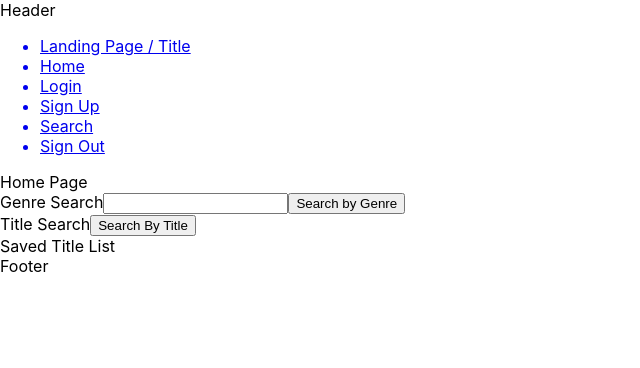
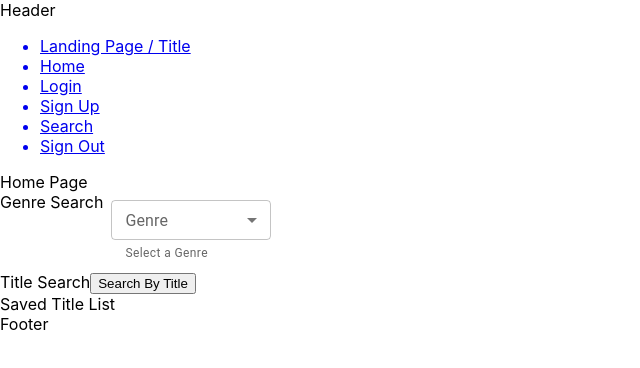
Before and after one commit to KLong75/streaming-master-search, a React (Create React App) app: page /home_page in a window 1280 px wide. Shown: the top 368 px of the page, without its empty margins (0-640 px from the left). Built offline with nearby package versions, Linux system fonts and the light colour scheme.

Commit message:
genre search menu items

```diff
--- a/src/components/GenreSearch/index.js
+++ b/src/components/GenreSearch/index.js
@@ -7,12 +7,30 @@ import FormControl from '@mui/material/FormControl';
 import Select from '@mui/material/Select';
 
 
+
 const GenreSearch = () => {
 
     return (
       <div>Genre Search
-        <input type='list'></input>
-        <button>Search by Genre</button>
+        <FormControl sx={{ m: 1, minWidth: 160}} size='small'>
+          <InputLabel>Genre</InputLabel>
+            <Select>
+              <MenuItem value='1'>Action</MenuItem>
+              <MenuItem value='4'>Comedy</MenuItem>
+              <MenuItem value='6'>Documentary</MenuItem>
+              <MenuItem value='7'>Drama</MenuItem>
+              <MenuItem value='40'>Fantasy</MenuItem>
+              <MenuItem value='10'>History</MenuItem>
+              <MenuItem value='11'>Horror</MenuItem>
+              <MenuItem value='32'>Musical</MenuItem>
+              <MenuItem value='13'>Mystery</MenuItem>
+              <MenuItem value='14'>Romance</MenuItem>
+              <MenuItem value='15'>Science Fiction</MenuItem>
+              <MenuItem value='17'>Thriller</MenuItem>
+              <MenuItem value='18'>War</MenuItem>
+            </Select>
+            <FormHelperText>Select a Genre</FormHelperText>
+        </FormControl>
 
       </div>
     );
```
